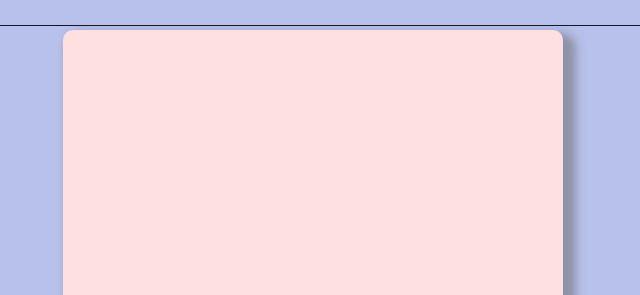
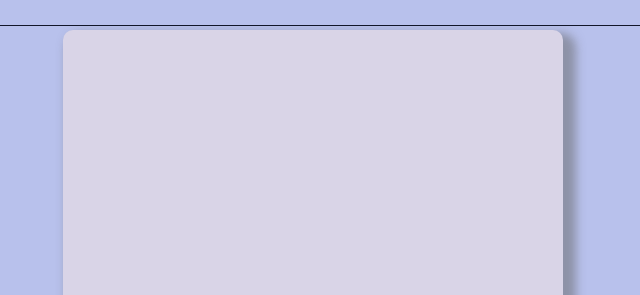
Before and after one commit to hana-bendova/o-projektu, a plain HTML site: page o-aplikaci/hanca.html in a window 1280 px wide. Shown: the part 78-373 px from the top of the page, without its empty margins (327-967 px from the left). Drawn offline with Linux system fonts and the light colour scheme.

Commit message:
Úprava barev

```diff
--- a/o-aplikaci/style.css
+++ b/o-aplikaci/style.css
@@ -107,7 +107,7 @@ footer {
 }
 
 .profile-box {
-  background-color: #ffe0e1;
+  background-color: #d9d4e7;
   border-radius: 10px;
   padding: 30px;
   box-shadow: 8px 8px 10px 5px rgba(100, 100, 100, 0.5);
```
